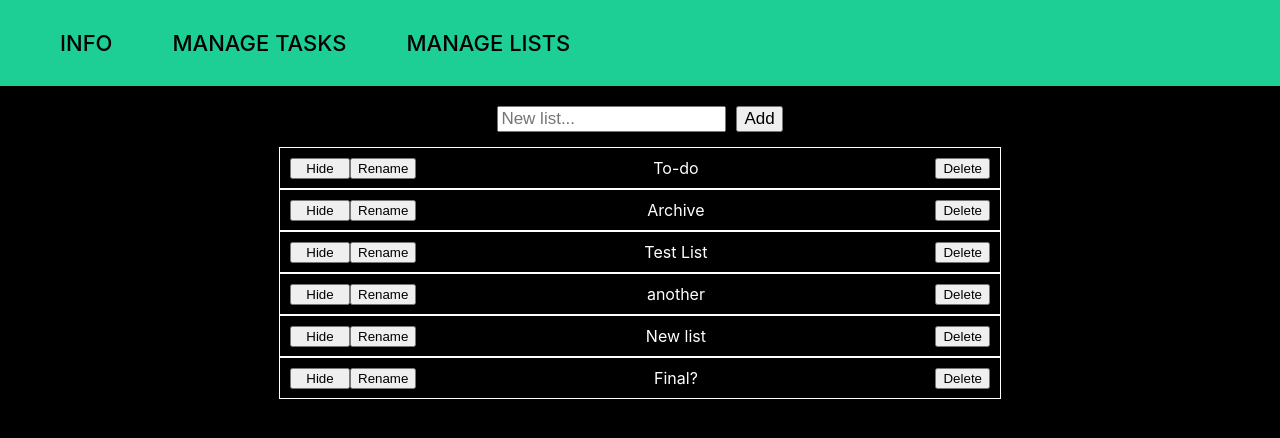
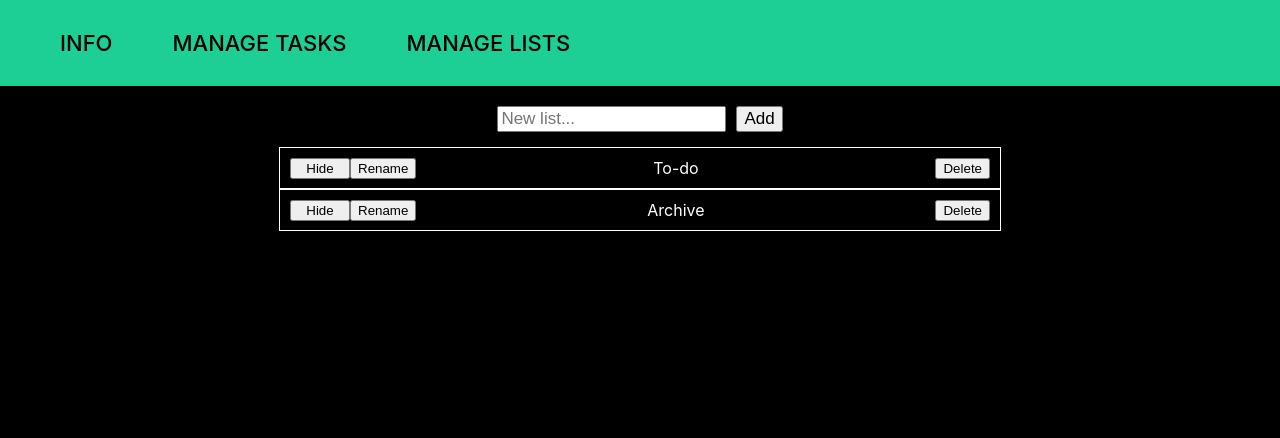
Before and after one commit to attealalahti/task-organizer, a React (Create React App) app: page /lists in a window 1280 px wide. Shown: the top 438 px of the page. Built offline with nearby package versions, Linux system fonts and the light colour scheme; data requests are answered from the project's data file.

Commit message:
Add ability to delete lists.

```diff
--- a/db.json
+++ b/db.json
@@ -15,24 +15,10 @@
     {
       "id": "32",
       "content": "Watch TV.",
-      "tagIds": [],
-      "lastEdit": 1638974794692
-    },
-    {
-      "id": "38",
-      "content": "Test tasks.",
       "tagIds": [
         "65"
       ],
-      "lastEdit": 1638825056163
-    },
-    {
-      "id": "71",
-      "content": "Date test again.",
-      "tagIds": [
-        "65"
-      ],
-      "lastEdit": 1638975024250
+      "lastEdit": 1638974794692
     },
     {
       "id": "72",
@@ -45,9 +31,7 @@
     {
       "id": "89",
       "content": "Eat dinner.",
-      "tagIds": [
-        "67"
-      ],
+      "tagIds": [],
       "lastEdit": 1638974896086
     }
   ],
@@ -56,51 +40,23 @@
       "id": "5",
       "title": "To-do",
       "taskIds": [
-        "71",
-        "38"
+        "72",
+        "89",
+        "24"
       ]
     },
     {
       "id": "6",
       "title": "Archive",
       "taskIds": [
-        "89",
-        "72"
-      ]
-    },
-    {
-      "id": "89",
-      "title": "Test List",
-      "taskIds": [
-        "24"
-      ]
-    },
-    {
-      "id": "90",
-      "title": "another",
-      "taskIds": []
-    },
-    {
-      "id": "91",
-      "title": "Final?",
-      "taskIds": [
         "32"
       ]
-    },
-    {
-      "id": "92",
-      "title": "New list",
-      "taskIds": []
     }
   ],
   "listOrder": {
     "order": [
       "5",
-      "6",
-      "89",
-      "90",
-      "92",
-      "91"
+      "6"
     ]
   },
   "tags": [
@@ -110,7 +66,7 @@
     },
     {
       "id": "67",
-      "name": "Urgent!!!"
+      "name": "Urgent"
     }
   ],
   "autoIncrement": {
--- a/src/ListDraggable.js
+++ b/src/ListDraggable.js
@@ -28,7 +28,12 @@ class ListDraggable extends React.Component {
                             objectToEdit={this.props.list}
                             onEdit={this.props.onEdit}
                         />
-                        <button className="Delete">Delete</button>
+                        <button
+                            className="Delete"
+                            onClick={() => this.props.onDelete(this.props.list)}
+                        >
+                            Delete
+                        </button>
                     </div>
                 )}
             </Draggable>
--- a/src/ListsPage.js
+++ b/src/ListsPage.js
@@ -54,7 +54,15 @@ class ListsPage extends React.Component {
         this.setState({ listOrder: newListOrder });
         await axios.patch("http://localhost:3010/listOrder", { order: newListOrder });
     };
-
+    deleteList = async (list) => {
+        const newListOrder = this.state.listOrder.filter((listId) => listId !== list.id);
+        this.setState({ listOrder: newListOrder });
+        await axios.patch("http://localhost:3010/listOrder", { order: newListOrder });
+        await axios.delete(`http://localhost:3010/lists/${list.id}`);
+        await list.taskIds.forEach(async (taskId) => {
+            await axios.delete(`http://localhost:3010/tasks/${taskId}`);
+        });
+    };
     render() {
         if (this.state.loading) {
             return <div>Loading...</div>;
@@ -81,6 +89,7 @@ class ListsPage extends React.Component {
                                             list={this.state.lists.find(
                                                 (list) => list.id === listId
                                             )}
+                                            onDelete={this.deleteList}
                                         />
                                     ))}
                                     {provided.placeholder}
```
